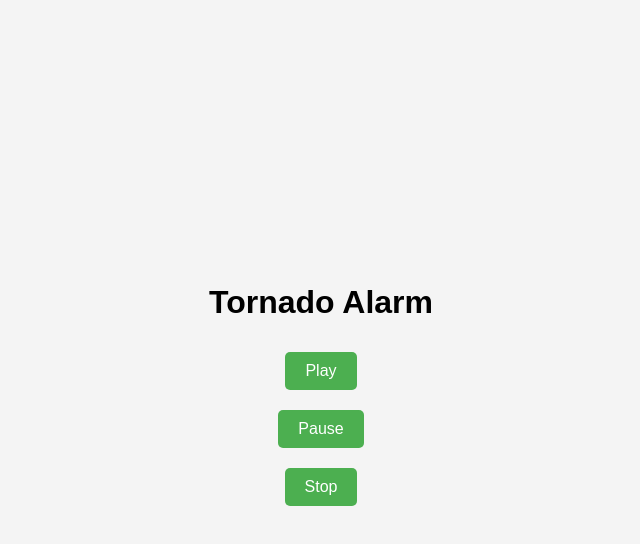
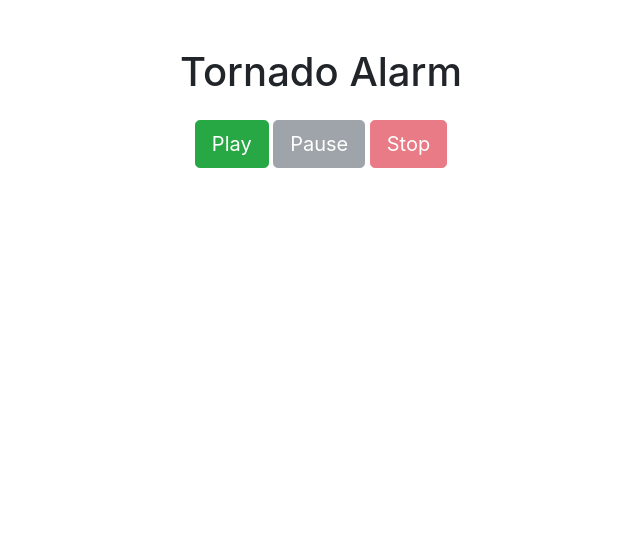
Before and after one commit to fabianbrash/tornado-app, a plain HTML site: page index.html in a window 1280 px wide. Shown: the whole page, without its empty margins (319-959 px from the left). Drawn offline with nearby package versions, Linux system fonts and the light colour scheme.

Commit message:
added bootstrapJS

```diff
--- a/index.html
+++ b/index.html
@@ -3,45 +3,27 @@
   <head>
     <meta charset="utf-8">
     <title>Tornado Alarm</title>
-    <style>
-      body {
-        background-color: #f4f4f4;
-        display: flex;
-        flex-direction: column;
-        align-items: center;
-        justify-content: center;
-        height: 100vh;
-        margin: 0;
-        font-family: Arial, sans-serif;
-      }
-
-      h1 {
-        margin-top: 0;
-      }
-
-      button {
-        padding: 10px 20px;
-        font-size: 16px;
-        border-radius: 5px;
-        border: none;
-        margin: 10px;
-        cursor: pointer;
-        background-color: #4CAF50;
-        color: #fff;
-        text-decoration: none;
-      }
-
-      button:hover {
-        background-color: #3e8e41;
-      }
-    </style>
+    <!-- Add Bootstrap stylesheet -->
+    <link rel="stylesheet" href="https://cdnjs.cloudflare.com/ajax/libs/twitter-bootstrap/4.6.0/css/bootstrap.min.css">
   </head>
   <body>
-    <h1>Tornado Alarm</h1>
-    <button id="play-button">Play</button>
-    <button id="pause-button" disabled>Pause</button>
-    <button id="stop-button" disabled>Stop</button>
+    <div class="container">
+      <div class="row mt-5">
+        <div class="col-12">
+          <h1 class="text-center mb-4">Tornado Alarm</h1>
+        </div>
+      </div>
+      <div class="row justify-content-center">
+        <div class="col-8 col-md-4 text-center">
+          <button id="play-button" class="btn btn-lg btn-success">Play</button>
+          <button id="pause-button" class="btn btn-lg btn-secondary" disabled>Pause</button>
+          <button id="stop-button" class="btn btn-lg btn-danger" disabled>Stop</button>
+        </div>
+      </div>
+    </div>
 
+    <!-- Add Bootstrap script -->
+    <script src="https://cdnjs.cloudflare.com/ajax/libs/twitter-bootstrap/4.6.0/js/bootstrap.min.js"></script>
     <script>
       const audio = new Audio('https://www.cityoftulsa.org/media/2178/tornado.mp3');
       const playButton = document.getElementById('play-button');
```
